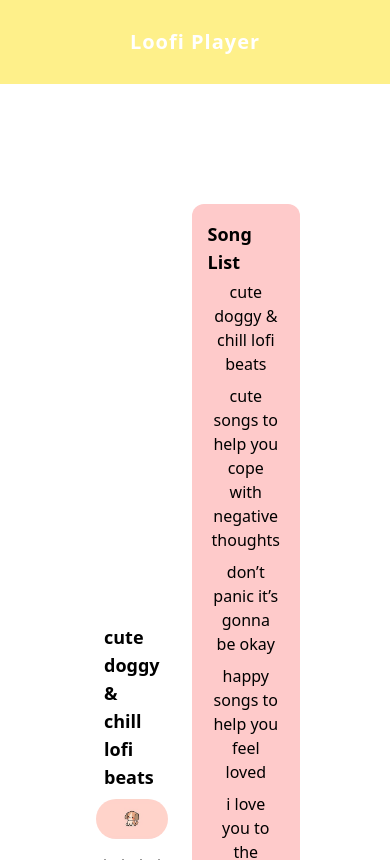
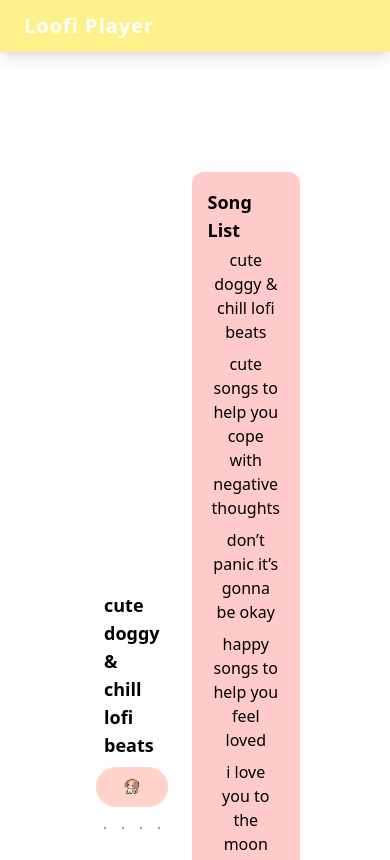
Before and after one commit to tia-cin/VueJS-Apps, a Vue app: page / in a window 390 px wide. Shown: the top 860 px of the page. Built offline with nearby package versions, Linux system fonts and the light colour scheme.

Commit message:
responsive header

```diff
--- a/src/components/header.vue
+++ b/src/components/header.vue
@@ -1,11 +1,11 @@
 <template>
-    <nav class="navbar bg-yellow-200 p-2">
-        <div class=" navbar-container p-5 flex flex-row justify-evenly items-center">
-            <div class="title-container">
-                <h1 class="navbar-title font-bold tracking-wider text-xl text-white">Loofi Player</h1>
+    <header class="relative w-full flex flex-wrap items-center justify-between py-3 bg-yellow-200 text-gray-500 hover:text-gray-700 focus:text-gray-700 shadow-lg">
+        <nav class="container-fluid w-full flex flex-wrap items-center justify-between px-6">
+            <div class="container-fluid">
+                <h1 class="font-bold tracking-wider text-xl text-white">Loofi Player</h1>
             </div>
-        </div>
-  </nav>
+        </nav>
+  </header>
 </template>
 
 <script>
```
Also changed, not shown: 1 other file (tests, documents, lock files or other folders).
